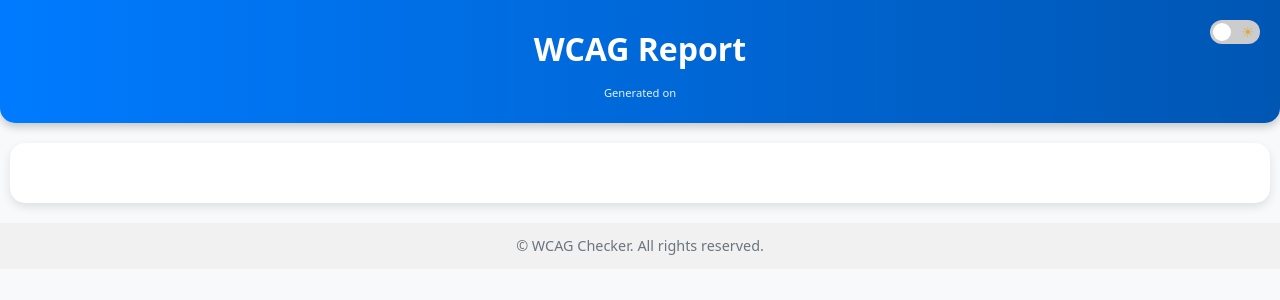
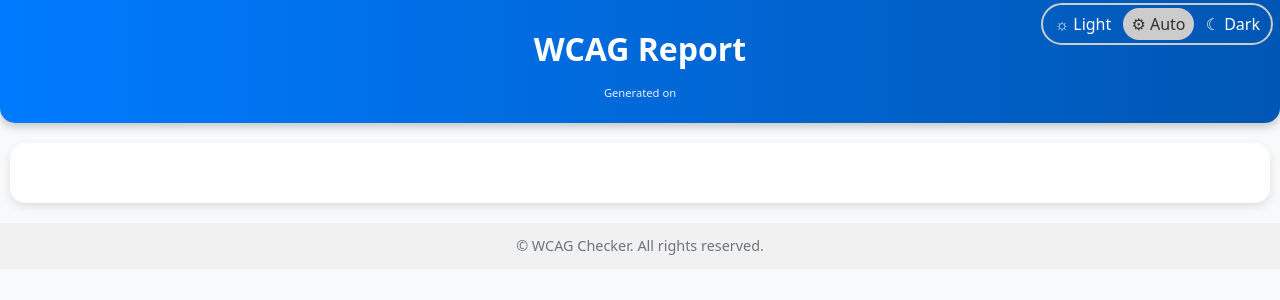
Before and after one commit to renierr/wcag_checker, a Python web app: template src/templates/html_report.html in a window 1280 px wide. Shown: the top 300 px of the page. Run offline with Jinja, Linux system fonts and the light colour scheme; the template is opened without the code that fills it, so the values that code supplies are empty.

Commit message:
even nicer dark mode toggle without any JS

```diff
--- a/src/templates/html_report.html
+++ b/src/templates/html_report.html
@@ -42,7 +42,8 @@
     }
 
     /* Dark mode */
-    .dark-mode {
+    @container root style(--darkmode: 1) {
+      body {
         --bg-color: #212121;
         --text-color: #e0e0e0;
         --header-bg: #333;
@@ -77,6 +78,21 @@
         --th-text: #fff;
         --link-hover-color: #004494;
       }
+    }
+
+    :where(html) {
+      --darkmode: 0;
+      container-name: root;
+      container-type: normal;
+    }
+    @media (prefers-color-scheme: dark) {
+      html { --darkmode: 1; }
+    }
+    @media (prefers-color-scheme: light) {
+      html { --darkmode: 0; }
+    }
+    html:has(#color-scheme-light:checked) { --darkmode: 0; }
+    html:has(#color-scheme-dark:checked) { --darkmode: 1; }
 
     body {
       font-family: system-ui, sans-serif;
@@ -276,70 +292,54 @@
       background-color: var(--fab-hover-bg);
     }
 
-    .switch {
+    .toggle-group {
       position: absolute;
-      top: 20px;
-      right: 20px;
-      display: inline-block;
-      width: 50px;
-      height: 24px;
+      right: 5px;
+      top: 3px;
+      border: 2px solid #CCC;
+      border-radius: 24px;
+      inline-size: fit-content;
+      padding: 3px;
+      color: var(--header-text);
     }
-    .switch input {
-      opacity: 0;
-      width: 0;
-      height: 0;
+    .toggle-group label {
+      border-radius: 21px;
+      cursor: pointer;
+      display: inline-flex;
+      padding: 0.1em 0.5em;
+      text-align: center;
+      user-select: none;
     }
-    .slider {
+    .toggle-group label:has(input:checked) {
+      background-color: #CCC;
+      color: #333;
+    }
+    [data-sr] {
+      clip: rect(0 0 0 0);
+      clip-path: inset(50%);
+      height: 1px;
+      overflow: hidden;
       position: absolute;
-      cursor: pointer;
-      top: 0;
-      left: 0;
-      right: 0;
-      bottom: 0;
-      background-color: #ccc;
-      transition: 0.4s;
-      border-radius: 24px;
-    }
-    .slider:before {
-      position: absolute;
-      content: "";
-      height: 18px;
-      width: 18px;
-      left: 3px;
-      bottom: 3px;
-      background-color: white;
-      border-radius: 50%;
-      transition: 0.4s;
-    }
-    .slider:after {
-      content: '☀';
-      position: absolute;
-      top: 50%;
-      left: auto;
-      right: 6px;
-      transform: translateY(-50%);
-      font-size: 14px;
-      color: #daab40;
-    }
-    #theme-toggle:checked + .slider {
-      background-color: #007bff;
-    }
-    #theme-toggle:checked + .slider:before {
-      transform: translateX(26px);
-    }
-    #theme-toggle:checked + .slider:after {
-      content: '🌙';
-      color: #7540a3;
-      left: 3px;
-      right: auto;
+      white-space: nowrap;
+      width: 1px;
     }
   </style>
 </head>
 <body>
-<label class="switch">
-  <input type="checkbox" id="theme-toggle">
-  <span class="slider"></span>
+<fieldset class="toggle-group" id="colorScheme">
+  <label>
+    <input type="radio" name="color-scheme" id="color-scheme-light" value="0" data-sr>
+    &#9788; Light
   </label>
+  <label>
+    <input type="radio" name="color-scheme" value="auto" checked data-sr>
+    &#9881; Auto
+  </label>
+  <label>
+    <input type="radio" name="color-scheme" id="color-scheme-dark" value="1" data-sr>
+    &#9790; Dark
+  </label>
+</fieldset>
 <header>
   <h1>WCAG Report</h1>
   <p>Generated on {{timestamp}}</p>
@@ -353,16 +353,6 @@
 
 <button class="fab" id="scrollToTop" title="Scroll to top">&#8679;</button>
 <script>
-  const themeToggle = document.getElementById('theme-toggle');
-  if (window.matchMedia && window.matchMedia('(prefers-color-scheme: dark)').matches) {
-    document.body.classList.add('dark-mode');
-    themeToggle.checked = true;
-  }
-
-  themeToggle.addEventListener('change', () => {
-    document.body.classList.toggle('dark-mode', themeToggle.checked);
-  });
-
   const images = document.querySelectorAll('img[alt^="Element"]');
   images.forEach((image) => {
     image.addEventListener('click', () => {
```
Lines whose indentation alone changed are shown as unchanged.
